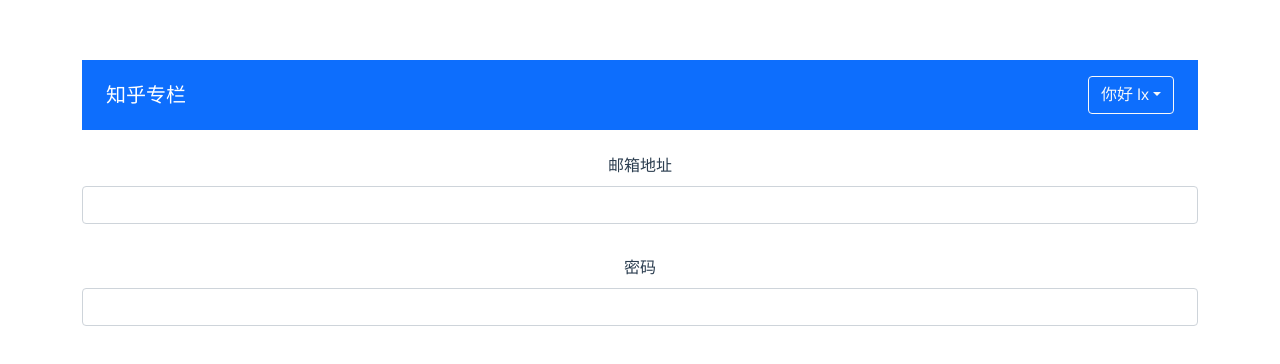
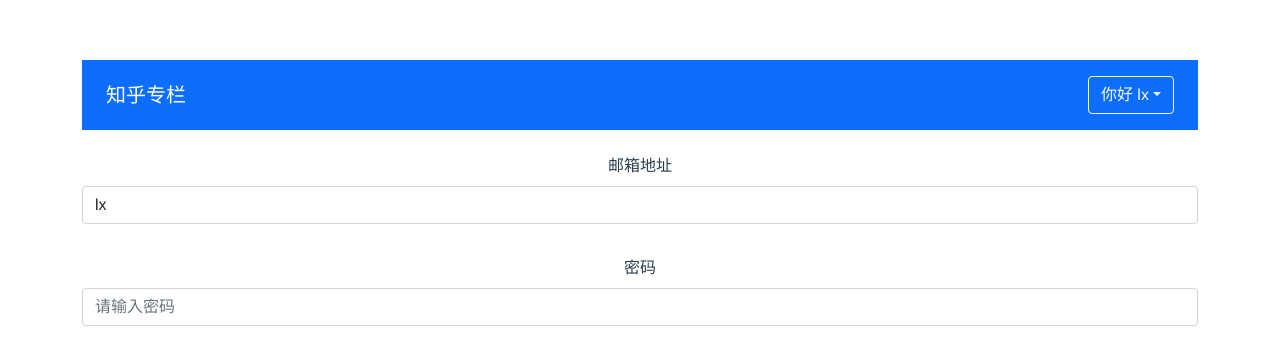
Before and after one commit to liux4ever/vue3_project, a Vue app: page / in a window 1280 px wide. Shown: the top 364 px of the page. Built offline with nearby package versions, Linux system fonts and the light colour scheme.

Commit message:
input封装

```diff
--- a/src/App.vue
+++ b/src/App.vue
@@ -5,22 +5,30 @@
     <form action="">
       <div class="mb-3">
         <label for="exampleInputEmail1" class="form-label">邮箱地址</label>
-        <validate-input :rules="emailRules"></validate-input>
+        <validate-input
+          :rules="emailRules"
+          v-model="emailValue"
+          placeholder="请输入邮箱地址"
+          type="text"
+        >
+        </validate-input>
       </div>
       <div class="mb-3">
         <label for="exampleInputPassword1" class="form-label">密码</label>
-        <input
+        <validate-input
+          v-model="passwordValue"
+          :rules="passwordRules"
+          placeholder="请输入密码"
           type="password"
-          class="form-control"
-          id="exampleInputPassword1"
-        />
+        >
+        </validate-input>
       </div>
     </form>
   </div>
 </template>
 
 <script lang="ts">
-import { defineComponent } from "vue";
+import { defineComponent, ref } from "vue";
 import "bootstrap/dist/css/bootstrap.min.css";
 import ColumnList, { ColumnProps } from "./components/ColumnList.vue";
 import GlobalHeader, { UserProps } from "./components/GlobalHeader.vue";
@@ -73,11 +81,15 @@ export default defineComponent({
         message: "请输入正确的电子邮箱格式",
       },
     ];
-
+    const emailValue = ref("lx");
+    const passwordValue = ref("");
     return {
       testData,
       currentUser,
       emailRules,
+      emailValue,
+      // passwordRules,
+      passwordValue,
     };
   },
 });
--- a/src/components/ValidateInput.vue
+++ b/src/components/ValidateInput.vue
@@ -1,11 +1,12 @@
 <template>
   <div class="validate-input-container pb-3">
     <input
-      type="text"
       class="form-control"
       :class="{ 'is-invalid': inputRef.error }"
-      v-model="inputRef.val"
+      :value="inputRef.val"
       @blur="validateInput"
+      @input="updateValue"
+      v-bind="$attrs"
     />
     <span v-if="inputRef.error" class="invalid-feedback">{{
       inputRef.message
@@ -25,14 +26,17 @@ export default defineComponent({
     rules: {
       type: Array as PropType<RulesProp>,
     },
+    modelValue: String,
   },
-  setup(props) {
+  inheritAttrs: false,
+  setup(props, context) {
     const inputRef = reactive({
-      val: "",
+      val: props.modelValue || "",
       error: false,
       message: "",
     });
-    const emailReg = /^[a-zA-Z0-9.!#$%&’*+/=?^_`{|}~-]+@[a-zA-Z0-9-]+(?:\.[a-zA-Z0-9-]+)*$/;
+    const emailReg =
+      /^[a-zA-Z0-9.!#$%&’*+/=?^_`{|}~-]+@[a-zA-Z0-9-]+(?:\.[a-zA-Z0-9-]+)*$/;
     const validateInput = () => {
       if (props.rules) {
         const allPassed = props.rules.every((rule) => {
@@ -53,9 +57,16 @@ export default defineComponent({
         inputRef.error = !allPassed;
       }
     };
+    const updateValue = (e: KeyboardEvent) => {
+      const targetValue = (e.target as HTMLInputElement).value;
+      inputRef.val = targetValue;
+      //触发v-model事件
+      context.emit("update:modelValue", targetValue);
+    };
     return {
       inputRef,
       validateInput,
+      updateValue,
     };
   },
 });
```
